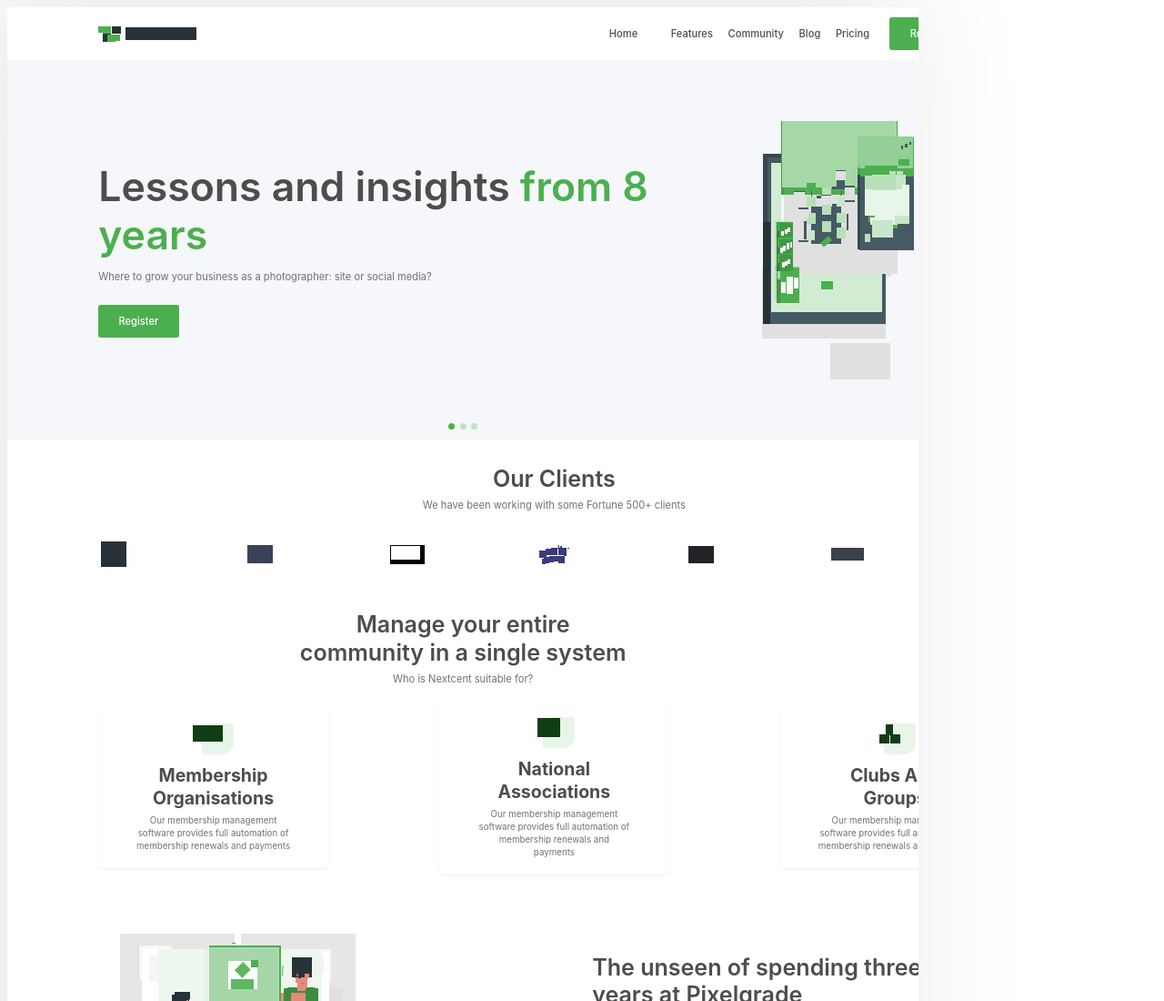
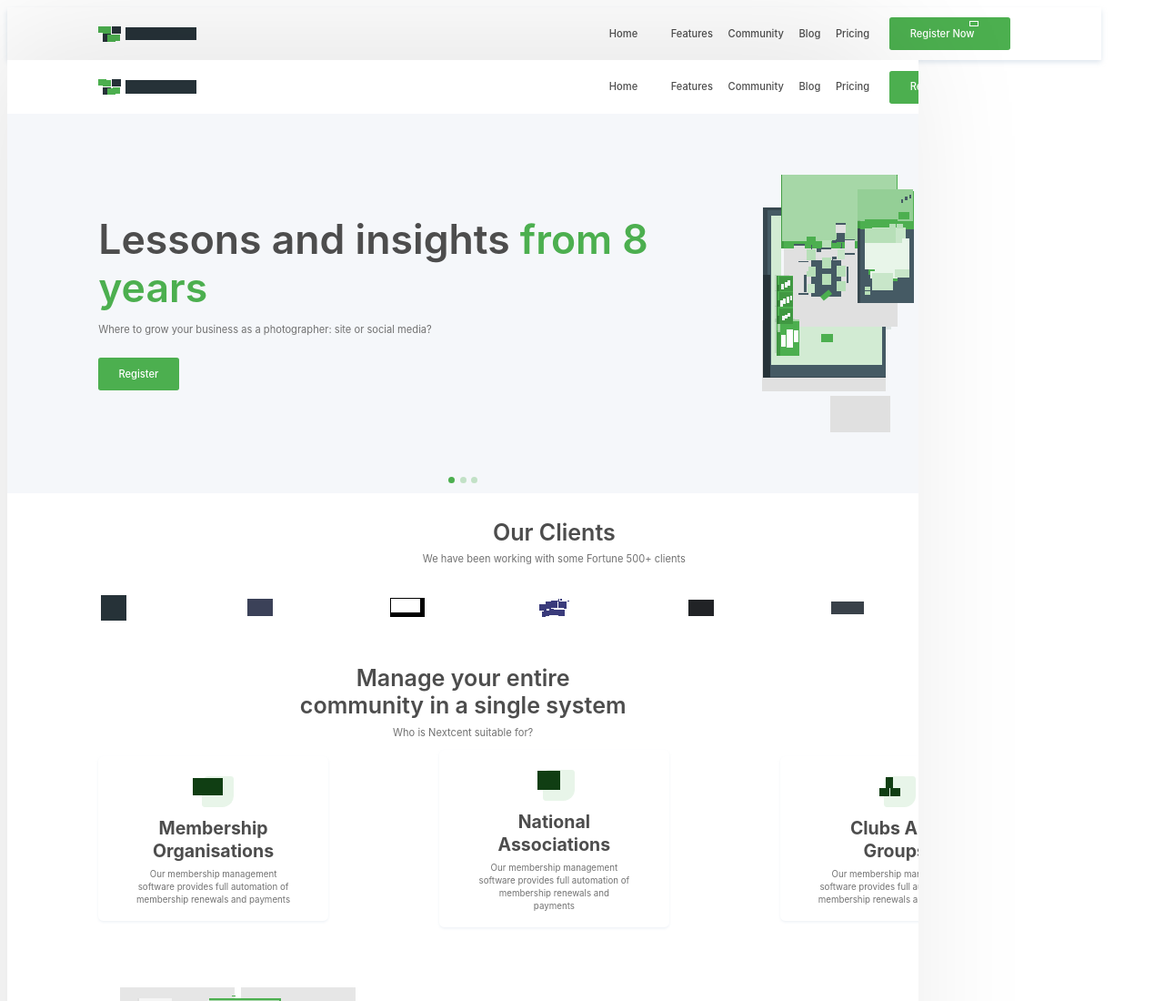
Before and after one commit to Erin1120/TK, a plain HTML site: page index.html in a window 1280 px wide. Shown: the top 1100 px of the page at 91% size. Drawn offline with Linux system fonts and the light colour scheme.

Commit message:
Update index.html

```diff
--- a/index.html
+++ b/index.html
@@ -1,8 +1,44 @@
 <!DOCTYPE html>
 <html>
 <head>
-  <meta charset="UTF-8">
-  <title>ClubAtlas</title>
+<div style="width: 1002.34px; padding-left: 100.23px; padding-right: 100.23px; padding-top: 11.14px; padding-bottom: 11.14px; background: white; box-shadow: 0px 2.78427791595459px 5.56855583190918px rgba(171, 190, 209, 0.40); justify-content: center; align-items: center; gap: 43.85px; display: inline-flex">
+  <div style="justify-content: flex-start; align-items: center; gap: 5.57px; display: flex">
+    <div style="width: 24.36px; height: 16.71px; position: relative">
+      <div style="width: 9.52px; height: 8.14px; left: 4.56px; top: 8.57px; position: absolute; background: #263238"></div>
+      <div style="width: 9.52px; height: 8.14px; left: 14.84px; top: 0px; position: absolute; background: #263238"></div>
+      <div style="width: 8.36px; height: 7.20px; left: 0px; top: 0px; position: absolute; background: #4CAF4F"></div>
+      <div style="width: 8.38px; height: 7.16px; left: 5.13px; top: 0.63px; position: absolute; background: #4CAF4F"></div>
+      <div style="width: 8.58px; height: 7.35px; left: 10.20px; top: 9.35px; position: absolute; background: #4CAF4F"></div>
+      <div style="width: 8.26px; height: 7.24px; left: 15.50px; top: 8.91px; position: absolute; background: #4CAF4F"></div>
+    </div>
+    <div style="width: 77.61px; height: 14.38px; background: #263238"></div>
+  </div>
+  <div style="flex: 1 1 0; justify-content: flex-end; align-items: center; gap: 22.27px; display: flex">
+    <div style="justify-content: flex-start; align-items: flex-start; gap: 16.71px; display: flex">
+      <div style="justify-content: flex-start; align-items: center; gap: 5.57px; display: flex">
+        <div style="width: 71px; text-align: center; color: #4D4D4D; font-size: 11.14px; font-family: Inter; font-weight: 500; line-height: 16.71px; word-wrap: break-word">Home</div>
+      </div>
+      <div style="justify-content: flex-start; align-items: center; gap: 5.57px; display: flex">
+        <div style="text-align: center; color: #4D4D4D; font-size: 11.14px; font-family: Inter; font-weight: 500; line-height: 16.71px; word-wrap: break-word">Features</div>
+      </div>
+      <div style="justify-content: flex-start; align-items: center; gap: 5.57px; display: flex">
+        <div style="text-align: center; color: #4D4D4D; font-size: 11.14px; font-family: Inter; font-weight: 500; line-height: 16.71px; word-wrap: break-word">Community</div>
+      </div>
+      <div style="justify-content: flex-start; align-items: center; gap: 5.57px; display: flex">
+        <div style="color: #4D4D4D; font-size: 11.14px; font-family: Inter; font-weight: 500; line-height: 16.71px; word-wrap: break-word">Blog</div>
+      </div>
+      <div style="justify-content: flex-start; align-items: center; gap: 5.57px; display: flex">
+        <div style="color: #4D4D4D; font-size: 11.14px; font-family: Inter; font-weight: 500; line-height: 16.71px; word-wrap: break-word">Pricing</div>
+      </div>
+    </div>
+    <div data-icon="Right" data-size="Medium" data-state="Default" data-type="Primary" style="padding-left: 22.27px; padding-right: 22.27px; padding-top: 9.74px; padding-bottom: 9.74px; background: #4CAF4F; border-radius: 2.78px; justify-content: center; align-items: center; gap: 5.57px; display: flex">
+      <div style="text-align: center; justify-content: center; display: flex; flex-direction: column; color: white; font-size: 11.14px; font-family: Inter; font-weight: 500; line-height: 16.71px; word-wrap: break-word">Register Now</div>
+      <div style="width: 11.14px; height: 11.14px; position: relative; transform: rotate(180deg); transform-origin: top left">
+        <div style="width: 4.18px; height: 7.96px; left: 1.74px; top: 7.66px; position: absolute; transform: rotate(-90deg); transform-origin: top left; outline: 0.77px white solid; outline-offset: -0.38px"></div>
+      </div>
+    </div>
+  </div>
+</div>
 </head>
 
 <body>
```
